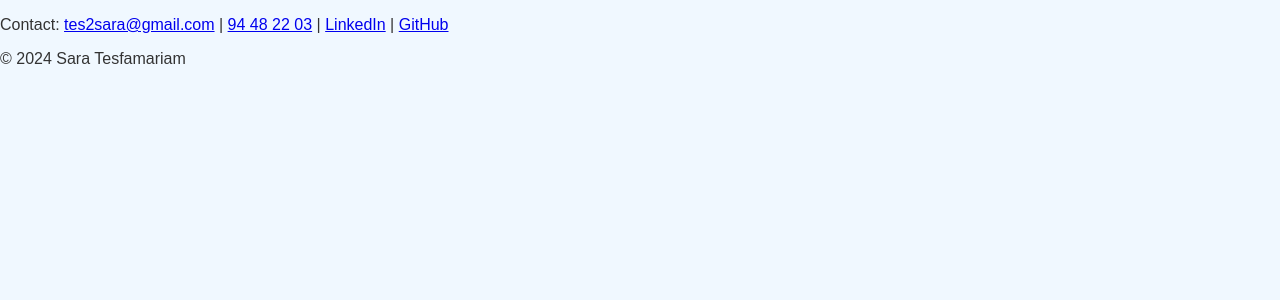
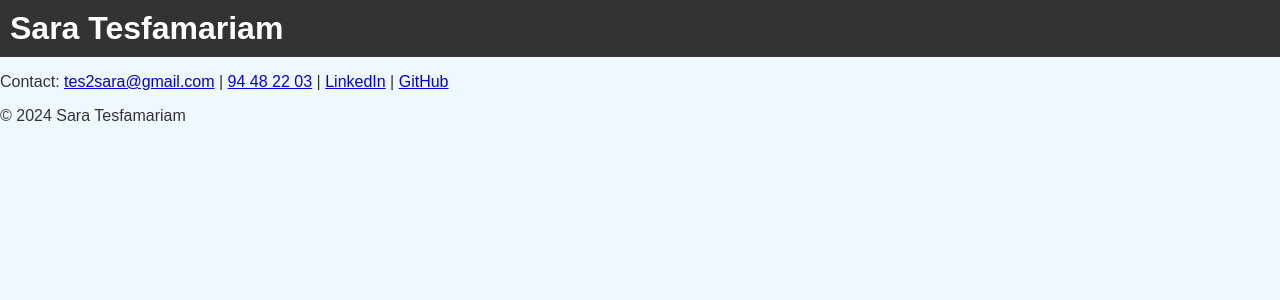
Before and after one commit to tes2sara/sara_tesfamariam, a Jekyll site: the page built from about.md, in a window 1280 px wide. Shown: the top 300 px of the page. Built offline with Jekyll 4.4.1, drawn with Linux system fonts in a browser that asks for light colours; our own code applies the rules of GitHub Pages for plain Markdown files; Markdown is read by kramdown in place of the engine named in the settings.

Commit message:
Update about.md

```diff
--- a/about.md
+++ b/about.md
@@ -2,3 +2,6 @@
 title: About
 ---
 <link rel="stylesheet" href="style.css">
+
+<div style="display: flex; justify-content: space-between; align-items: center; padding: 10px; background-color: #333; color: white;">
+    <h1 style="margin: 0;">Sara Tesfamariam</h1>
```
